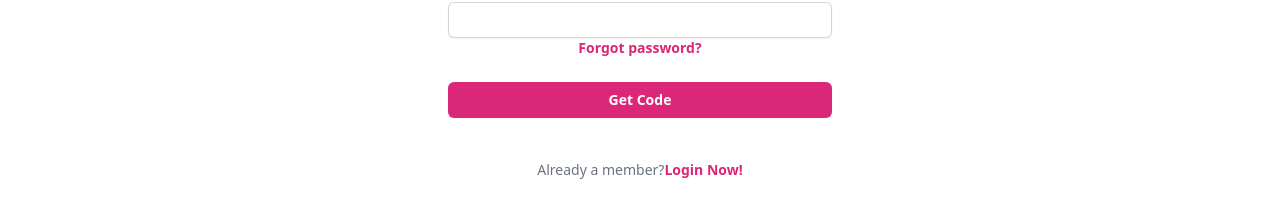
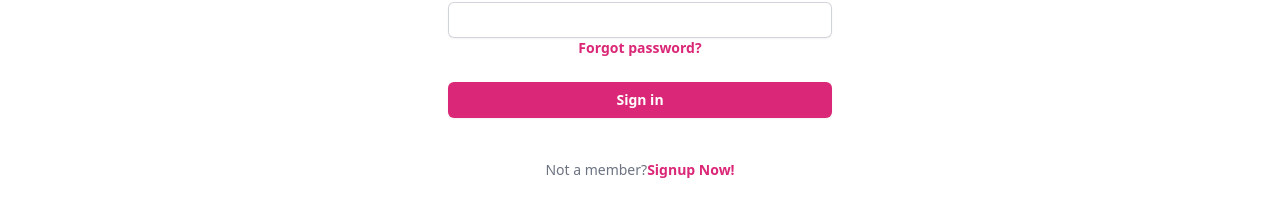
Before and after one commit to Laraib007/Ecommerce-NextJs-Project, a Next.js app: page /login in a window 1280 px wide. Shown: the part 750-952 px from the top of the page. Built offline with nearby package versions, Linux system fonts and the light colour scheme.

Commit message:
fixed all issues Alhamdulilla

```diff
--- a/src/pages/forgotpass.js
+++ b/src/pages/forgotpass.js
@@ -24,13 +24,13 @@ const forgotpass = () => {
 
 
       <div>
-        <button type="submit" class="flex w-full justify-center rounded-md bg-pink-600 px-3 py-1.5 text-sm font-semibold leading-6 text-white shadow-sm hover:bg-pink-500 focus-visible:outline focus-visible:outline-2 focus-visible:outline-offset-2 focus-visible:outline-pink-600">Sign in</button>
+        <button type="submit" class="flex w-full justify-center rounded-md bg-pink-600 px-3 py-1.5 text-sm font-semibold leading-6 text-white shadow-sm hover:bg-pink-500 focus-visible:outline focus-visible:outline-2 focus-visible:outline-offset-2 focus-visible:outline-pink-600">Get Code</button>
       </div>
     </form>
 
     <p class="mt-10 text-center text-sm text-gray-500">
-      Not a member?
-      <Link href="signup" class="font-semibold leading-6 text-pink-600 hover:text-pink-500">Signup Now!</Link>
+      Already a member?
+      <Link href="login" class="font-semibold leading-6 text-pink-600 hover:text-pink-500">Login Now!</Link>
     </p>
   </div>
 </div>
--- a/src/pages/login.js
+++ b/src/pages/login.js
@@ -39,13 +39,13 @@ const Login = () => {
       </div>
 
       <div>
-        <button type="submit" class="flex w-full justify-center rounded-md bg-pink-600 px-3 py-1.5 text-sm font-semibold leading-6 text-white shadow-sm hover:bg-pink-500 focus-visible:outline focus-visible:outline-2 focus-visible:outline-offset-2 focus-visible:outline-pink-600">Get Code</button>
+        <button type="submit" class="flex w-full justify-center rounded-md bg-pink-600 px-3 py-1.5 text-sm font-semibold leading-6 text-white shadow-sm hover:bg-pink-500 focus-visible:outline focus-visible:outline-2 focus-visible:outline-offset-2 focus-visible:outline-pink-600">Sign in</button>
       </div>
     </form>
 
     <p class="mt-10 text-center text-sm text-gray-500">
-      Already a member?
-      <Link href="login" class="font-semibold leading-6 text-pink-600 hover:text-pink-500">Login Now!</Link>
+      Not a member?
+      <Link href="signup" class="font-semibold leading-6 text-pink-600 hover:text-pink-500">Signup Now!</Link>
     </p>
   </div>
 </div>
```
